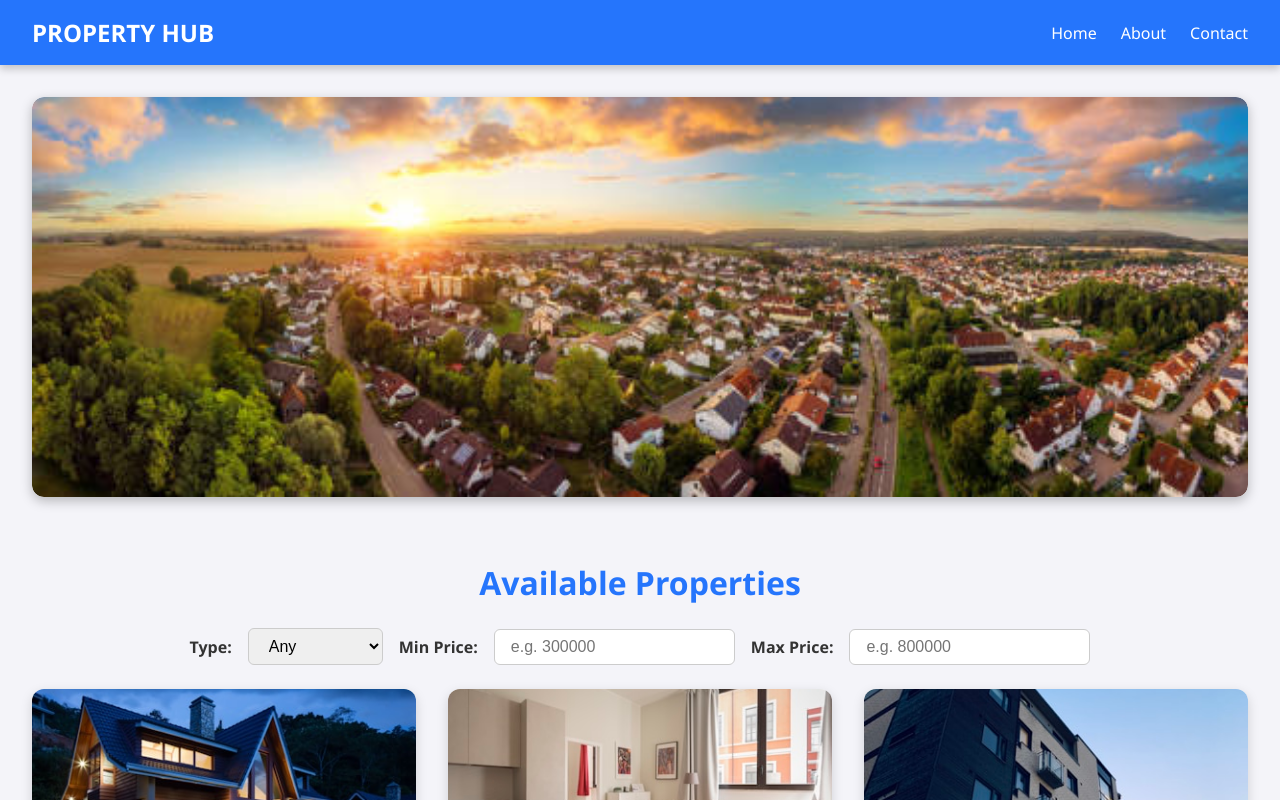
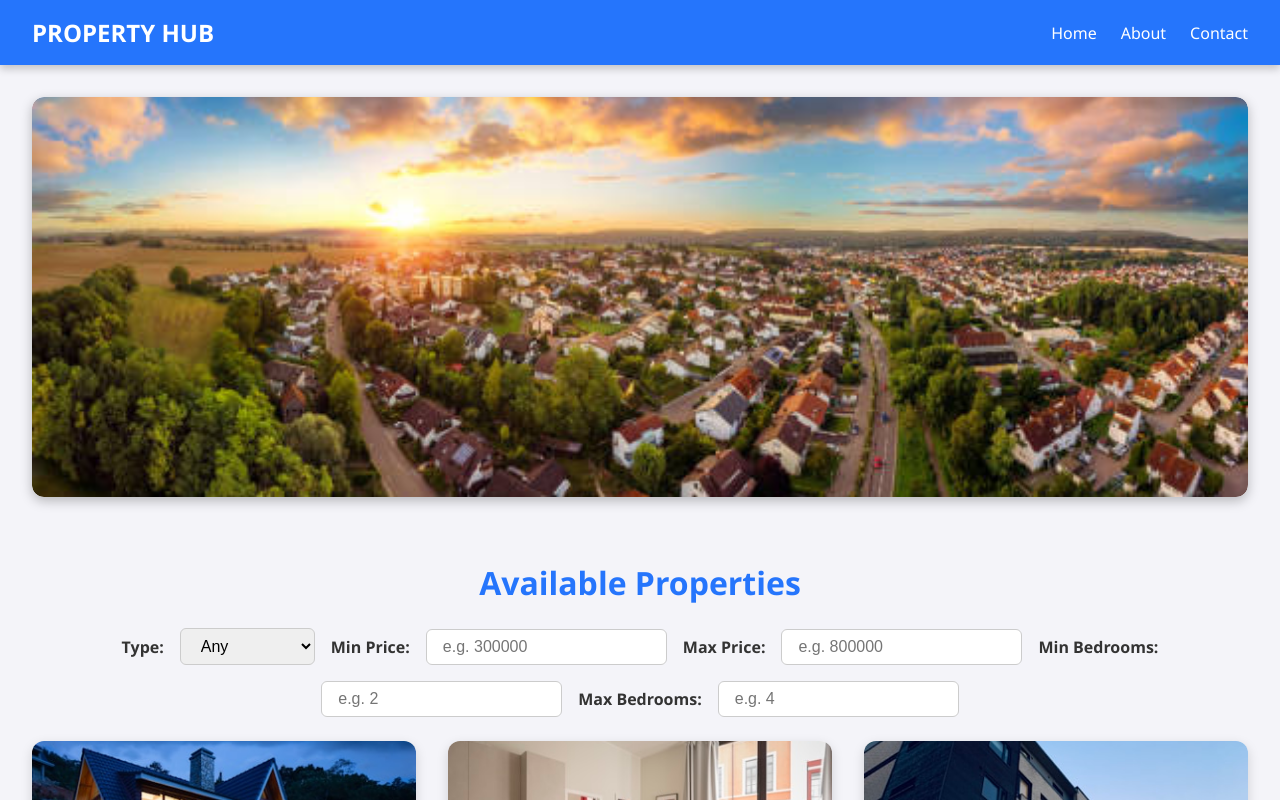
Before and after one commit to prasithmandara/property-hub, a React (Vite) app: page / in a window 1280 px wide. Shown: the top 800 px of the page. Built offline with nearby package versions, Linux system fonts and the light colour scheme.

Commit message:
add bedrooms filter to property listings

```diff
--- a/src/App.jsx
+++ b/src/App.jsx
@@ -7,20 +7,34 @@ function App() {
   const [filterType, setFilterType] = useState("any");
   const [minPrice, setMinPrice] = useState("");
   const [maxPrice, setMaxPrice] = useState("");
+  const [minBedrooms, setMinBedrooms] = useState("");
+  const [maxBedrooms, setMaxBedrooms] = useState("");
 
-  // Filter properties based on type and price range
+  // Filter properties based on type, price, and bedrooms
   const filteredProperties = propertiesData.properties.filter((property) => {
     const matchesType =
       filterType === "any" ||
       property.type.toLowerCase() === filterType.toLowerCase();
 
-    const matchesMin =
+    const matchesMinPrice =
       minPrice === "" || property.price >= parseInt(minPrice, 10);
 
-    const matchesMax =
+    const matchesMaxPrice =
       maxPrice === "" || property.price <= parseInt(maxPrice, 10);
 
-    return matchesType && matchesMin && matchesMax;
+    const matchesMinBedrooms =
+      minBedrooms === "" || property.bedrooms >= parseInt(minBedrooms, 10);
+
+    const matchesMaxBedrooms =
+      maxBedrooms === "" || property.bedrooms <= parseInt(maxBedrooms, 10);
+
+    return (
+      matchesType &&
+      matchesMinPrice &&
+      matchesMaxPrice &&
+      matchesMinBedrooms &&
+      matchesMaxBedrooms
+    );
   });
 
   return (
@@ -77,6 +91,24 @@ function App() {
             onChange={(e) => setMaxPrice(e.target.value)}
             placeholder="e.g. 800000"
           />
+
+          <label htmlFor="minBedrooms">Min Bedrooms:</label>
+          <input
+            type="number"
+            id="minBedrooms"
+            value={minBedrooms}
+            onChange={(e) => setMinBedrooms(e.target.value)}
+            placeholder="e.g. 2"
+          />
+
+          <label htmlFor="maxBedrooms">Max Bedrooms:</label>
+          <input
+            type="number"
+            id="maxBedrooms"
+            value={maxBedrooms}
+            onChange={(e) => setMaxBedrooms(e.target.value)}
+            placeholder="e.g. 4"
+          />
         </div>
 
         <div className="property-list">
```
